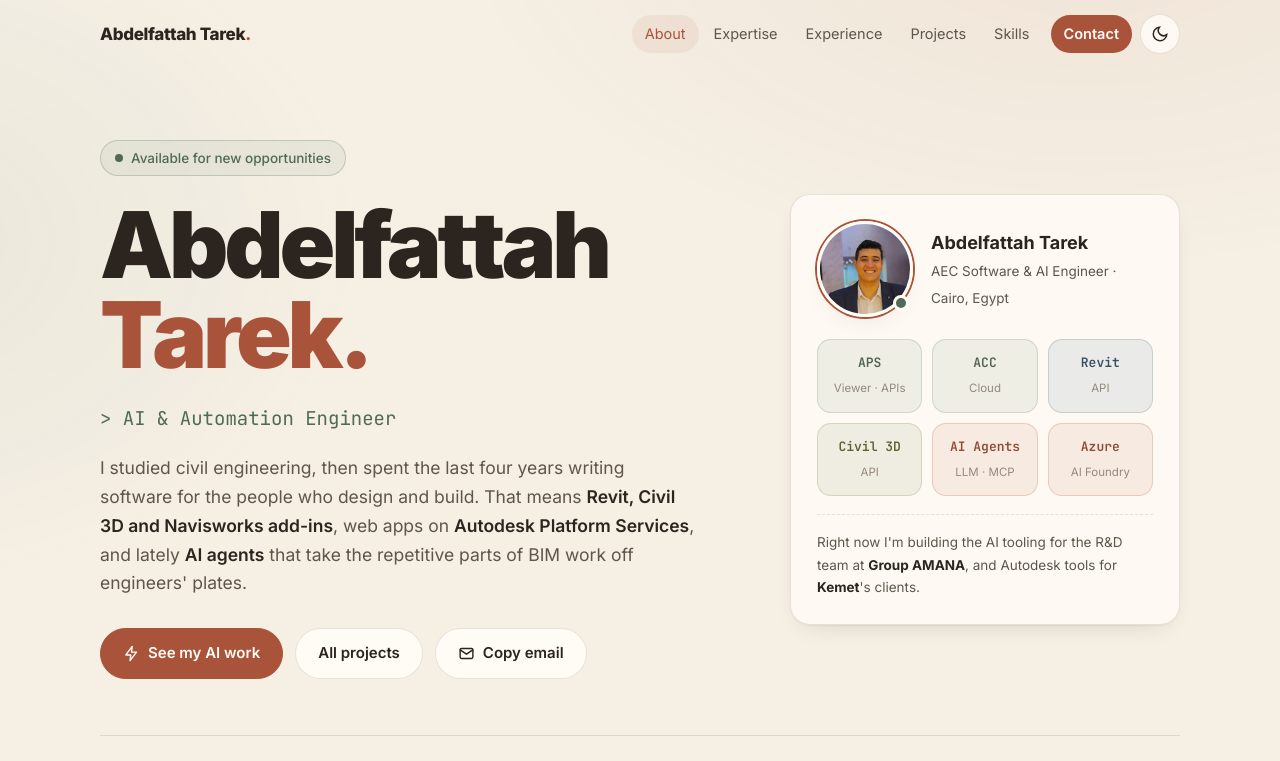
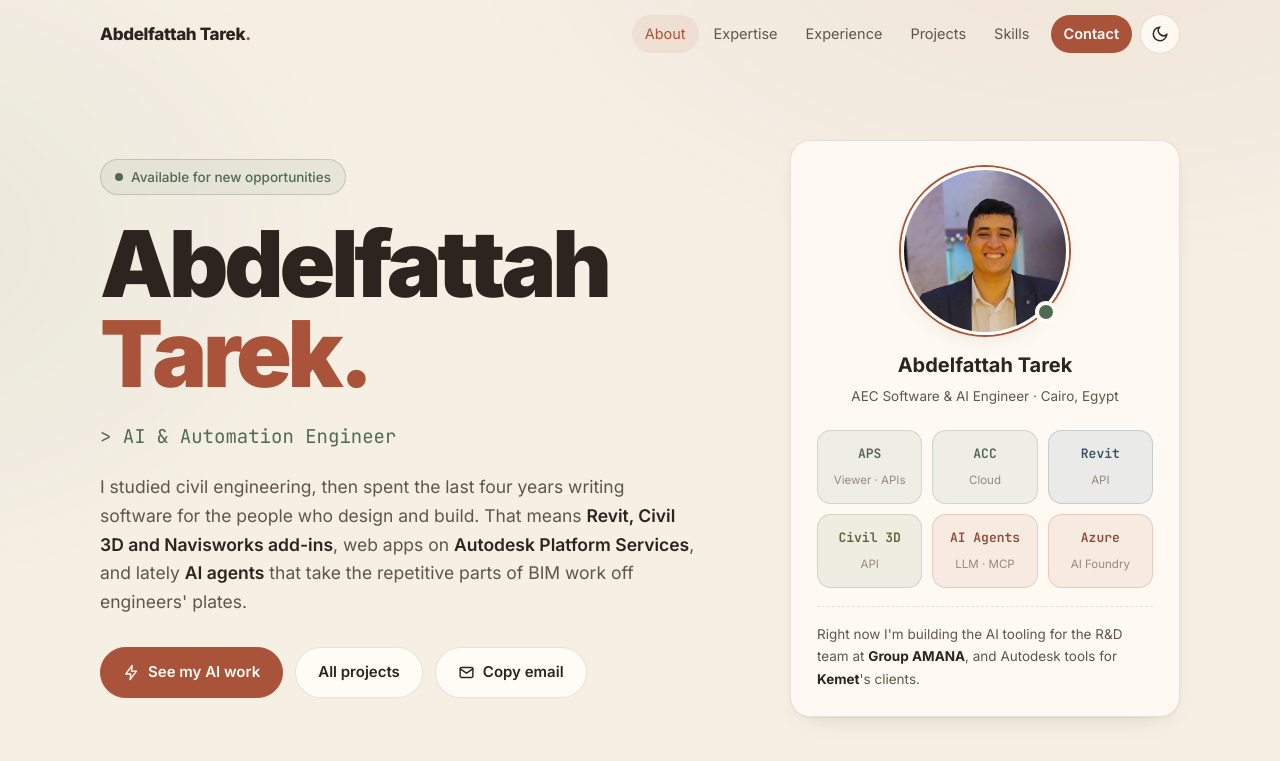
Before and after one commit to AbdElftah99/AbdElftahTarekPortfolio.github.io, a plain HTML site: page index.html in a window 1280 px wide. Shown: the top 761 px of the page. Drawn offline with nearby package versions, Linux system fonts and the light colour scheme.

Commit message:
Enlarge hero profile photo

```diff
--- a/index.html
+++ b/index.html
@@ -93,11 +93,11 @@ header.scrolled{background:color-mix(in srgb,var(--bg) 82%,transparent);backdrop
 .btn svg{width:17px;height:17px;stroke:currentColor;fill:none;stroke-width:2;stroke-linecap:round;stroke-linejoin:round}
 
 .profile{padding:26px}
-.profile-top{display:flex;align-items:center;gap:18px;margin-bottom:22px}
-.avatar{position:relative;flex:none;width:96px;height:96px}
+.profile-top{display:flex;flex-direction:column;align-items:center;text-align:center;gap:14px;margin-bottom:22px}
+.avatar{position:relative;flex:none;width:168px;height:168px}
 .avatar img{width:100%;height:100%;border-radius:50%;object-fit:cover;object-position:50% 30%;border:3px solid var(--solid);box-shadow:0 0 0 2px var(--accent),var(--shadow)}
-.avatar i{position:absolute;right:4px;bottom:6px;width:16px;height:16px;border-radius:50%;background:var(--accent2);border:3px solid var(--solid)}
-.profile-top b{display:block;font-size:18px}
+.avatar i{position:absolute;right:12px;bottom:12px;width:22px;height:22px;border-radius:50%;background:var(--accent2);border:4px solid var(--solid)}
+.profile-top b{display:block;font-size:20px}
 .profile-top span{font-size:13.5px;color:var(--text2)}
 .tiles{display:grid;grid-template-columns:repeat(3,1fr);gap:10px}
 .tile{border-radius:14px;padding:12px 8px;text-align:center;background:color-mix(in srgb,var(--c) 10%,transparent);border:1px solid color-mix(in srgb,var(--c) 22%,transparent);transition:transform .2s}
@@ -337,6 +337,7 @@ footer{text-align:center;color:var(--text3);font-size:13.5px;padding:36px 0}
   .search{flex:1 1 100%}
   .flow-label{width:100%;margin-bottom:4px}
   .subnav a{padding:6px 10px;font-size:12.5px}
+  .avatar{width:136px;height:136px}
   .tl-axis,.tl-row{grid-template-columns:96px 1fr}
   .tl-label{font-size:12px}
   .badges{align-items:flex-start}
@@ -381,7 +382,7 @@ footer{text-align:center;color:var(--text3);font-size:13.5px;padding:36px 0}
 
         <div class="glass profile reveal">
           <div class="profile-top">
-            <div class="avatar"><img src="images/abdelfattah.png" alt="Abdelfattah Tarek" width="96" height="96"><i title="Available for new opportunities"></i></div>
+            <div class="avatar"><img src="images/abdelfattah.png" alt="Abdelfattah Tarek" width="168" height="168"><i title="Available for new opportunities"></i></div>
             <div><b>Abdelfattah Tarek</b><span>AEC Software &amp; AI Engineer · Cairo, Egypt</span></div>
           </div>
           <div class="tiles">
```
